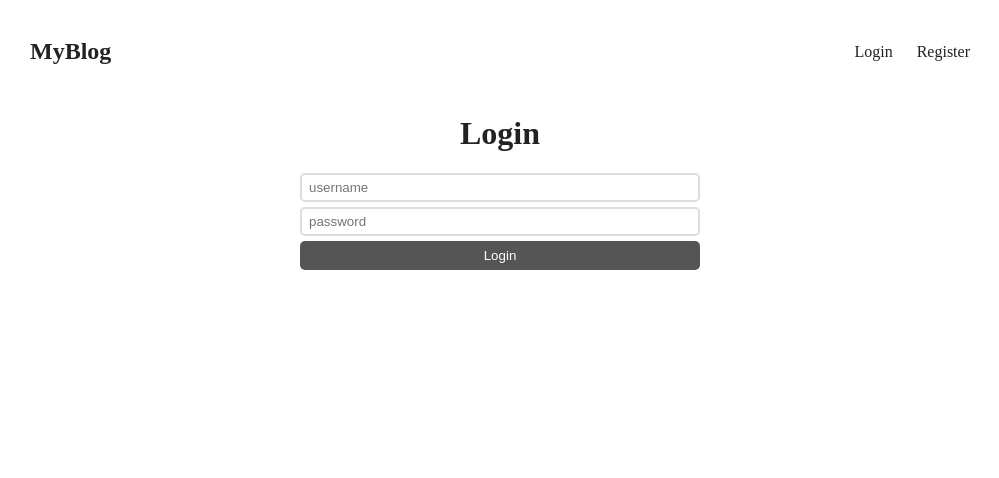
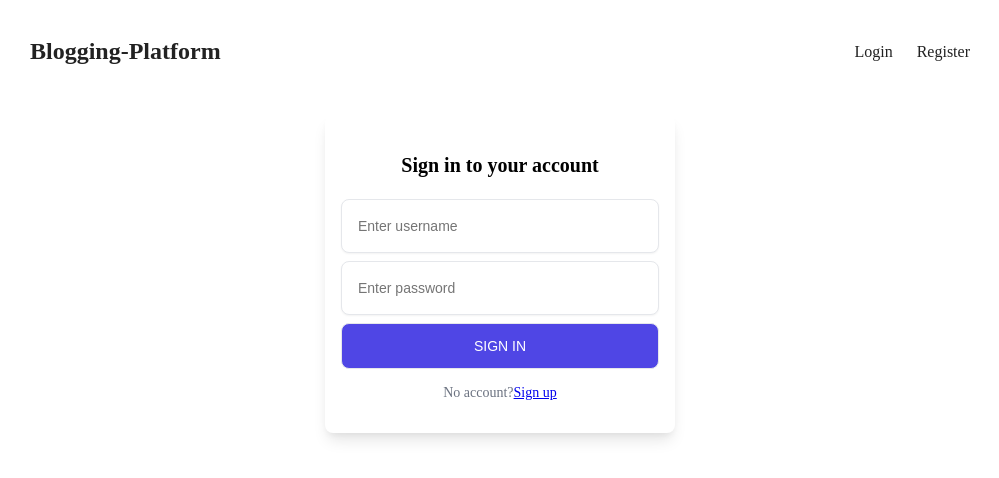
Before and after one commit to HasalaAbhilasha/Blogging-Platform, a React (Vite) app in the folder client/: page /login in a window 1280 px wide. Shown: the top 478 px of the page, without its empty margins (140-1139 px from the left). Built offline with nearby package versions, Linux system fonts and the light colour scheme; no server answers.

Commit message:
fix edit post function

```diff
--- a/client/src/Header.jsx
+++ b/client/src/Header.jsx
@@ -30,7 +30,7 @@ export default function Header() {
 
     return (
         <header>
-            <Link to="/" className="logo">MyBlog</Link>
+            <Link to="/" className="logo">Blogging-Platform</Link>
             <nav>
                 {username && (
                     <>
--- a/client/src/pages/LoginPage.jsx
+++ b/client/src/pages/LoginPage.jsx
@@ -1,12 +1,14 @@
-import { useContext, useState } from "react";
-import { Navigate } from "react-router-dom";
-import { UserContext } from "../UserContext";
+import React, { useContext, useState } from 'react';
+import { Navigate } from 'react-router-dom';
+import { UserContext } from '../UserContext';
+import '../styles/LoginPage.css'; // Ensure this CSS file is correctly linked
 
 export default function LoginPage() {
     const [username, setUsername] = useState('');
     const [password, setPassword] = useState('');
     const [redirect, setRedirect] = useState(false);
     const { setUserInfo } = useContext(UserContext);
+
     async function login(ev) {
         ev.preventDefault();
         const response = await fetch('http://localhost:4000/login', {
@@ -26,20 +28,34 @@ export default function LoginPage() {
     }
 
     if (redirect) {
-        return <Navigate to={'/'} />
+        return <Navigate to={'/'} />;
     }
+
     return (
-        <form className="login" onSubmit={login}>
-            <h1>Login</h1>
-            <input type="text"
-                placeholder="username"
-                value={username}
-                onChange={ev => setUsername(ev.target.value)} />
-            <input type="password"
-                placeholder="password"
-                value={password}
-                onChange={ev => setPassword(ev.target.value)} />
-            <button>Login</button>
+        <form className="form" onSubmit={login}>
+            <p className="form-title">Sign in to your account</p>
+            <div className="input-container">
+                <input
+                    type="text"
+                    placeholder="Enter username"
+                    value={username}
+                    onChange={ev => setUsername(ev.target.value)}
+                />
+                <span></span>
+            </div>
+            <div className="input-container">
+                <input
+                    type="password"
+                    placeholder="Enter password"
+                    value={password}
+                    onChange={ev => setPassword(ev.target.value)}
+                />
+            </div>
+            <button type="submit" className="submit">Sign in</button>
+            <p className="signup-link">
+                No account?
+                <a href="/register">Sign up</a>
+            </p>
         </form>
     );
 }
--- a/client/src/pages/RegisterPage.jsx
+++ b/client/src/pages/RegisterPage.jsx
@@ -1,8 +1,10 @@
-import { useState } from "react";
+import React, { useState } from "react";
+import '../styles/RegisterPage.css';
 
 export default function RegisterPage() {
     const [username, setUsername] = useState('');
     const [password, setPassword] = useState('');
+
     async function register(ev) {
         ev.preventDefault();
         const response = await fetch('http://localhost:4000/register', {
@@ -11,23 +13,37 @@ export default function RegisterPage() {
             headers: { 'Content-Type': 'application/json' },
         });
         if (response.status === 200) {
-            alert('registration successful');
+            alert('Registration successful');
         } else {
-            alert('registration failed');
+            alert('Registration failed');
         }
     }
+
     return (
-        <form className="register" onSubmit={register}>
-            <h1>Register</h1>
-            <input type="text"
-                placeholder="username"
-                value={username}
-                onChange={ev => setUsername(ev.target.value)} />
-            <input type="password"
-                placeholder="password"
-                value={password}
-                onChange={ev => setPassword(ev.target.value)} />
-            <button>Register</button>
+        <form className="form" onSubmit={register}>
+            <p className="form-title">Create an account</p>
+            <div className="input-container">
+                <input
+                    type="text"
+                    placeholder="Enter username"
+                    value={username}
+                    onChange={ev => setUsername(ev.target.value)}
+                />
+                <span></span>
+            </div>
+            <div className="input-container">
+                <input
+                    type="password"
+                    placeholder="Enter password"
+                    value={password}
+                    onChange={ev => setPassword(ev.target.value)}
+                />
+            </div>
+            <button type="submit" className="submit">Register</button>
+            <p className="signup-link">
+                Already have an account?
+                <a href="/login">Sign in</a>
+            </p>
         </form>
     );
 }
--- /dev/null
+++ b/client/src/styles/LoginPage.css
@@ -0,0 +1,69 @@
+.form {
+    background-color: #fff;
+    display: block;
+    padding: 1rem;
+    max-width: 350px;
+    margin: 0 auto;
+    /* Center the form on the page */
+    border-radius: 0.5rem;
+    box-shadow: 0 10px 15px -3px rgba(0, 0, 0, 0.1), 0 4px 6px -2px rgba(0, 0, 0, 0.05);
+}
+
+.form-title {
+    font-size: 1.25rem;
+    line-height: 1.75rem;
+    font-weight: 600;
+    text-align: center;
+    color: #000;
+}
+
+.input-container {
+    position: relative;
+}
+
+.input-container input,
+.form button {
+    outline: none;
+    border: 1px solid #e5e7eb;
+    margin: 8px 0;
+}
+
+.input-container input {
+    background-color: #fff;
+    padding: 1rem;
+    padding-right: 3rem;
+    font-size: 0.875rem;
+    line-height: 1.25rem;
+    width: 100%;
+    /* Use 100% width to ensure it adapts to the parent container */
+    border-radius: 0.5rem;
+    box-shadow: 0 1px 2px 0 rgba(0, 0, 0, 0.05);
+}
+
+.submit {
+    display: block;
+    padding-top: 0.75rem;
+    padding-bottom: 0.75rem;
+    padding-left: 1.25rem;
+    padding-right: 1.25rem;
+    background-color: #4F46E5;
+    color: #ffffff;
+    font-size: 0.875rem;
+    line-height: 1.25rem;
+    font-weight: 500;
+    width: 100%;
+    border-radius: 0.5rem;
+    text-transform: uppercase;
+    cursor: pointer;
+}
+
+.signup-link {
+    color: #6B7280;
+    font-size: 0.875rem;
+    line-height: 1.25rem;
+    text-align: center;
+}
+
+.signup-link a {
+    text-decoration: underline;
+}
--- /dev/null
+++ b/client/src/styles/RegisterPage.css
@@ -0,0 +1,69 @@
+.form {
+    background-color: #fff;
+    display: block;
+    padding: 1rem;
+    max-width: 350px;
+    margin: 0 auto;
+    /* Center the form on the page */
+    border-radius: 0.5rem;
+    box-shadow: 0 10px 15px -3px rgba(0, 0, 0, 0.1), 0 4px 6px -2px rgba(0, 0, 0, 0.05);
+}
+
+.form-title {
+    font-size: 1.25rem;
+    line-height: 1.75rem;
+    font-weight: 600;
+    text-align: center;
+    color: #000;
+}
+
+.input-container {
+    position: relative;
+}
+
+.input-container input,
+.form button {
+    outline: none;
+    border: 1px solid #e5e7eb;
+    margin: 8px 0;
+}
+
+.input-container input {
+    background-color: #fff;
+    padding: 1rem;
+    padding-right: 3rem;
+    font-size: 0.875rem;
+    line-height: 1.25rem;
+    width: 100%;
+    /* Use 100% width to ensure it adapts to the parent container */
+    border-radius: 0.5rem;
+    box-shadow: 0 1px 2px 0 rgba(0, 0, 0, 0.05);
+}
+
+.submit {
+    display: block;
+    padding-top: 0.75rem;
+    padding-bottom: 0.75rem;
+    padding-left: 1.25rem;
+    padding-right: 1.25rem;
+    background-color: #4F46E5;
+    color: #ffffff;
+    font-size: 0.875rem;
+    line-height: 1.25rem;
+    font-weight: 500;
+    width: 100%;
+    border-radius: 0.5rem;
+    text-transform: uppercase;
+    cursor: pointer;
+}
+
+.signup-link {
+    color: #6B7280;
+    font-size: 0.875rem;
+    line-height: 1.25rem;
+    text-align: center;
+}
+
+.signup-link a {
+    text-decoration: underline;
+}
```
Also changed, not shown: 1 other file (tests, documents, lock files or other folders).
